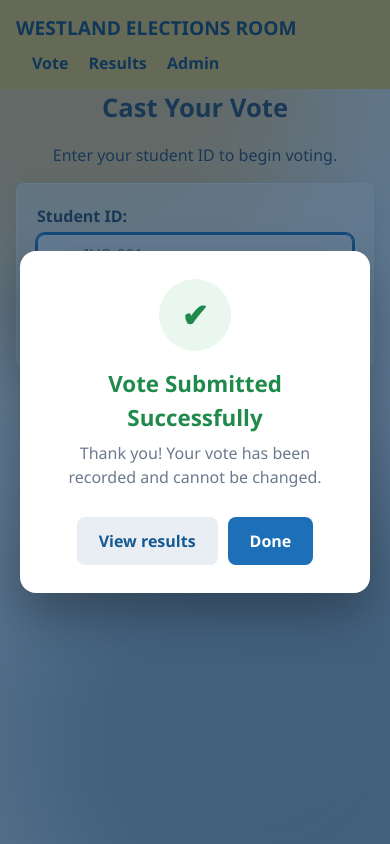
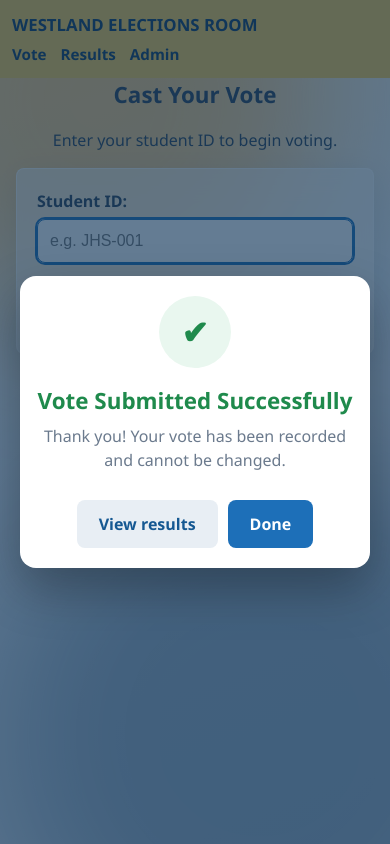
Before and after one commit to OclooEmmanuel/Election-Room, a Django app: page /vote/?success=1 in a window 390 px wide. Run offline with Django 5.2, Linux system fonts and the light colour scheme; data that the repository does not hold is empty; some libraries are stand-ins or nearby versions.

Commit message:
Add responsive styles for improved mobile layout

```diff
--- a/static/css/base.css
+++ b/static/css/base.css
@@ -796,3 +796,122 @@ input[type="text"]:focus {
     padding: 16px;
     font-size: 0.85rem;
 }
+
+/* ============ Responsive refinement ============ */
+.table-scroll {
+    width: 100%;
+    overflow-x: auto;
+    -webkit-overflow-scrolling: touch;
+}
+
+@media (max-width: 700px) {
+    main {
+        padding: 18px 0 36px;
+    }
+
+    h1 {
+        font-size: 1.4rem;
+    }
+
+    .header-inner {
+        padding: 12px;
+    }
+
+    .brand {
+        font-size: 1.05rem;
+    }
+
+    .site-nav a {
+        margin-left: 12px;
+        font-size: 0.95rem;
+    }
+
+    .hero {
+        padding: 18px 16px;
+    }
+
+    .results-group {
+        padding: 14px;
+    }
+
+    .selections th,
+    .selections td {
+        padding: 10px;
+    }
+
+    .results-table th,
+    .results-table td {
+        padding: 8px;
+    }
+
+    .success-box {
+        padding: 26px 16px;
+    }
+
+    .vote-page .card-body {
+        padding: 14px;
+        gap: 10px;
+    }
+
+    .vote-page .card-photo {
+        height: 240px;
+    }
+
+    .card-name {
+        font-size: 1.05rem;
+    }
+
+    .modal {
+        padding: 20px 16px;
+    }
+}
+
+@media (max-width: 480px) {
+    .header-inner {
+        flex-direction: column;
+        align-items: flex-start;
+        gap: 6px;
+    }
+
+    .site-nav {
+        display: flex;
+        flex-wrap: wrap;
+    }
+
+    .site-nav a {
+        margin-left: 0;
+        margin-right: 14px;
+    }
+
+    .vote-page .card-photo {
+        height: 200px;
+    }
+
+    .candidate-grid {
+        gap: 14px;
+    }
+
+    .position-card {
+        padding: 10px;
+    }
+
+    .vote-entry form {
+        margin-top: 6px;
+    }
+
+    .modal-actions form {
+        flex-direction: column;
+        align-items: stretch;
+    }
+
+    .modal-actions form .btn-primary,
+    .modal-actions form .btn-secondary {
+        width: 100%;
+        margin: 0;
+        text-align: center;
+    }
+
+    .filter-pills {
+        flex-wrap: wrap;
+    }
+}
```
